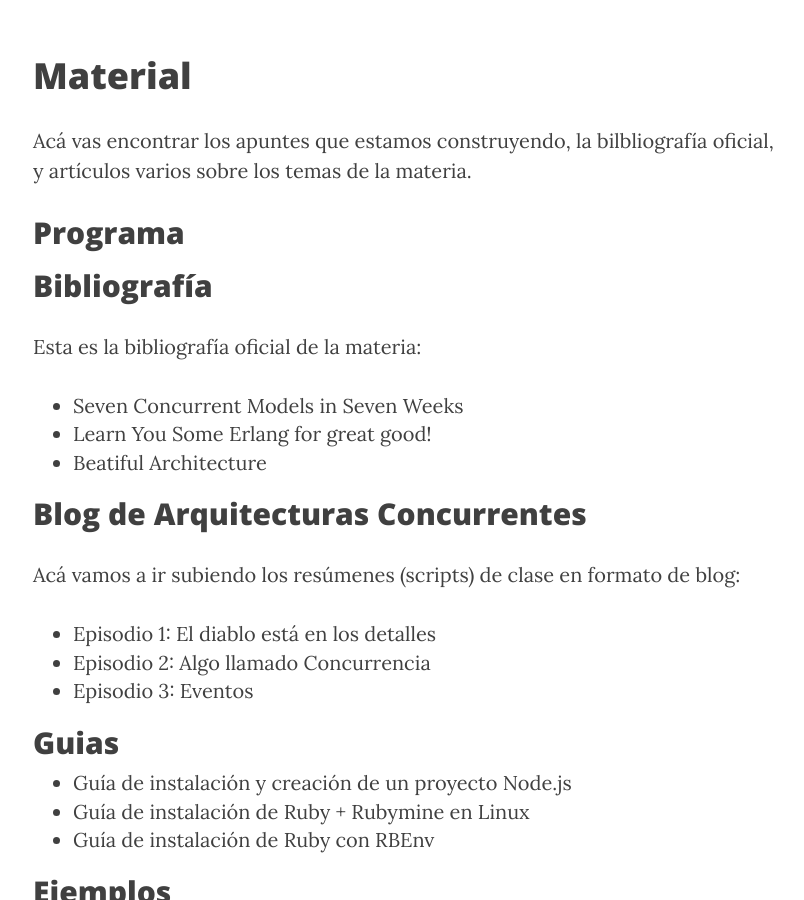
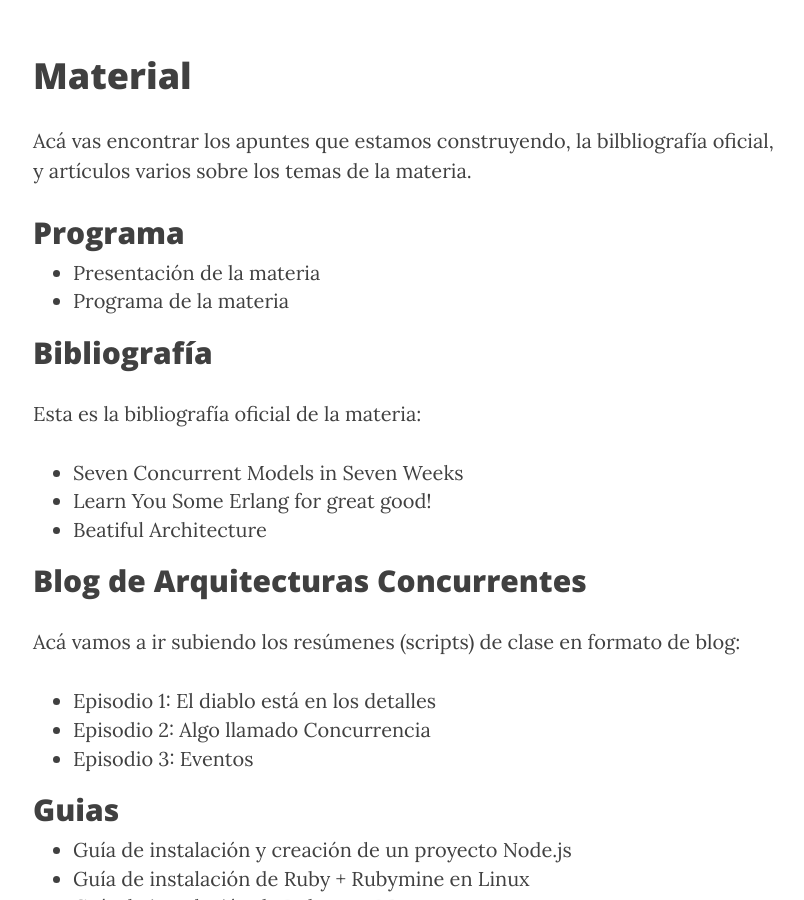
Before and after one commit to arquitecturas-concurrentes/arquitecturas-concurrentes.github.io, a Jekyll site: the page built from material.md, in a window 1280 px wide and 900 px high, scrolled down 436 px. Shown: the whole window, without its empty margins (232-1036 px from the left). Built offline with Jekyll 4.4.1, drawn with Linux system fonts in a browser that asks for light colours; nearby versions of some CDN libraries.

Commit message:
Update material.md

```diff
--- a/material.md
+++ b/material.md
@@ -8,7 +8,11 @@ permalink: /material/
 
 Acá vas encontrar los apuntes que estamos construyendo, la bilbliografía oficial, y artículos varios sobre los temas de la materia.
 
-## Programa
+##Programa
+
+- [Presentación de la materia](https://docs.google.com/presentation/d/1XwWPNhZJwLWWFcU2vh3i6XbYIkhZvBiLS-zszmBQIkY)
+- [Programa de la materia](https://drive.google.com/file/d/0B5xDW-XvRuFubXQydUF5LXdhdnc/view?usp=sharing)
+
 
 ## Bibliografía
 
```
